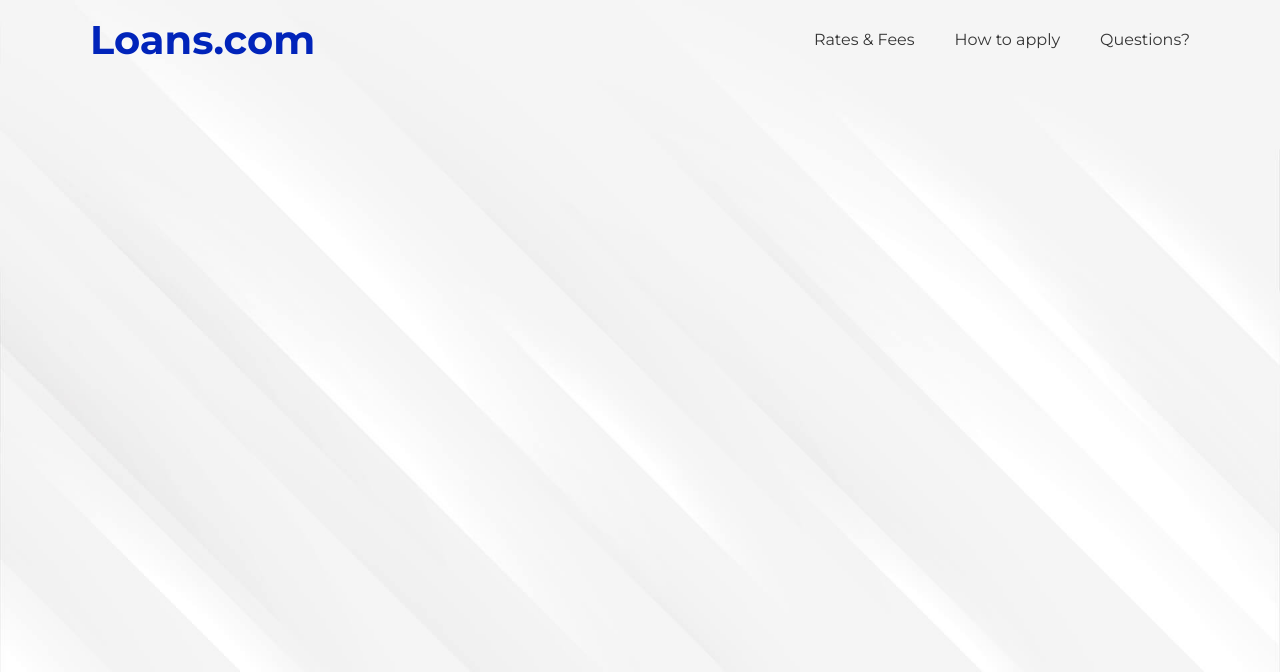
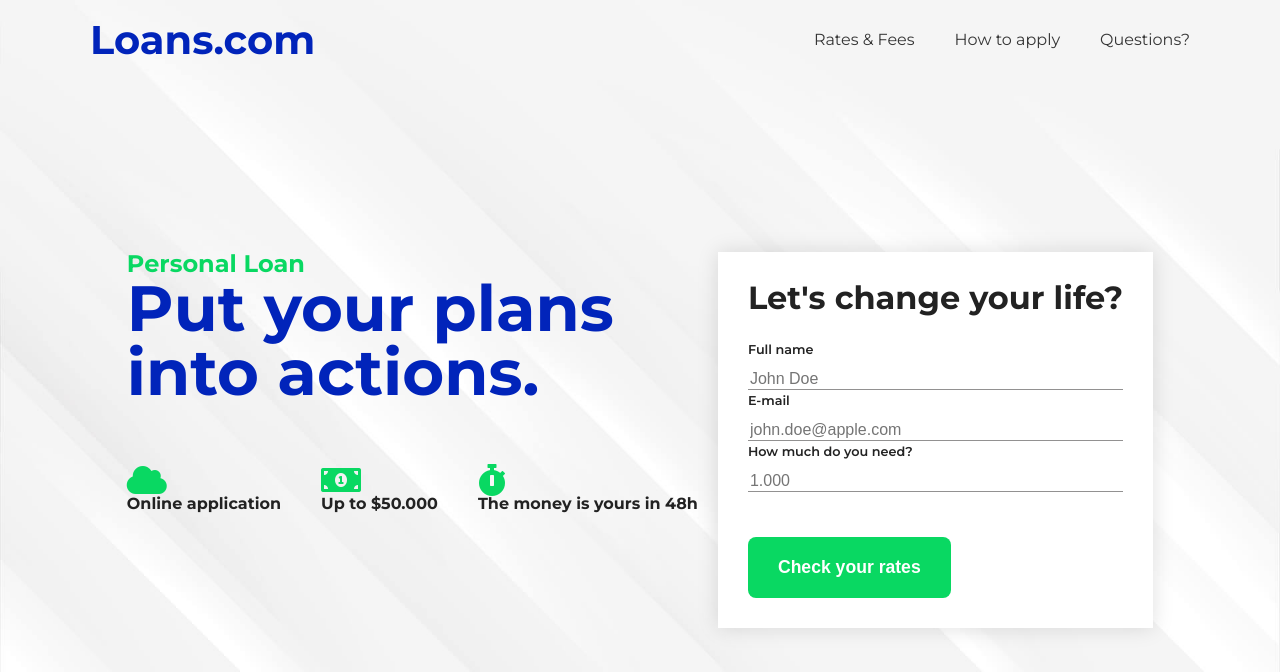
Before and after one commit to KatarzynaMenio/Loans, a website built with Parcel: page index.html in a window 1280 px wide. Built offline with nearby package versions, Linux system fonts and the light colour scheme.

Commit message:
3 - main section

```diff
--- a/index.html
+++ b/index.html
@@ -23,5 +23,46 @@
     </nav>
 </header>
 
+<main class="main container">
+    <section class="main__intro">
+        <div class="intro__info">
+            <span class="info__small-heading">Personal Loan</span>
+            <h2 class="info__heading">Put your plans<br> into actions.</h2>
+
+            <div class="info__icons">
+                <div class="icons__item">
+                    <span class="item__text">Online application</span>
+                </div>
+                <div class="icons__item">
+                    <span class="item__text">Up to $50.000</span>
+                </div>
+                <div class="icons__item">
+                    <span class="item__text">The money is yours in 48h</span>
+                </div>
+            </div>
+        </div>
+
+        <div class="intro__form">
+            <h3 class="form__heading">Let's change your life?</h3>
+            <form>
+                <div class="form__field">
+                    <label for="name">Full name</label>
+                    <input type="text" class="form__input" id="name" placeholder="John Doe"/>
+                </div>
+                <div class="form__field">
+                    <label for="email">E-mail</label>
+                    <input type="email" class="form__input" id="email" placeholder="john.doe@apple.com"/>
+                </div>
+                <div class="form__field">
+                    <label for="amount">How much do you need?</label>
+                    <input type="number" class="form__input" id="amount" placeholder="1.000"/>
+                </div>
+
+                <button type="submit" class="form__button">Check your rates</button>
+            </form>
+        </div>
+    </section>
+</main>
+
 </body>
 </html>
--- a/scss/_main.scss
+++ b/scss/_main.scss
@@ -60,3 +60,121 @@ body {
     }
   }
 }
+
+.main {
+  display: flex;
+  justify-content: center;
+  align-items: center;
+  height: calc(100vh - 80px);
+
+  .main__intro {
+    display: flex;
+
+    .intro__info {
+      .info__small-heading {
+        color: $accent-color;
+        font-weight: 700;
+        font-size: 1.5rem;
+      }
+
+      .info__heading {
+        color: $main-color;
+        font-weight: 700;
+        font-size: 4rem;
+      }
+    }
+
+    .info__icons {
+      display: flex;
+      margin-top: 60px;
+      position: relative;
+
+      span {
+        font-weight: 700;
+      }
+
+      .icons__item {
+        display: flex;
+        flex-direction: column;
+        margin: 0 20px;
+
+        &:first-child {
+          margin-left: 0;
+        }
+
+        &:first-child::before {
+          content: "\f0c2";
+          position: relative;
+          color: $accent-color;
+          font-size: 2rem;
+          font-weight: 700;
+          font-family: "Font Awesome 5 Free", sans-serif;
+        }
+
+        &:nth-child(2)::before {
+          content: "\f3d1";
+          position: relative;
+          color: $accent-color;
+          font-size: 2rem;
+          font-weight: 700;
+          font-family: "Font Awesome 5 Free", sans-serif;
+        }
+
+        &:nth-child(3)::before {
+          content: "\f2f2";
+          position: relative;
+          color: $accent-color;
+          font-size: 2rem;
+          font-weight: 700;
+          font-family: "Font Awesome 5 Free", sans-serif;
+        }
+      }
+    }
+
+    .intro__form {
+      box-shadow: 0 0 20px rgba(0, 0, 0, .13);
+      background-color: white;
+      height: auto;
+
+      h3 {
+        margin: 30px;
+        font-size: 2rem;
+        font-weight: 700;
+      }
+
+      .form__field {
+        display: flex;
+        flex-direction: column;
+        margin: 0 30px 0 30px;
+
+        label {
+          font-size: 0.8rem;
+          font-weight: 600;
+          margin-bottom: 12px;
+        }
+
+        input {
+          border: none;
+          border-bottom: 1px solid rgba(38, 37, 37, 0.5);
+          margin-bottom: 5px;
+        }
+      }
+
+      .form__button {
+        background-color: $accent-color;
+        outline: none;
+        border: none;
+        border-radius: 8px;
+        display: flex;
+        align-content: center;
+        padding: 20px 30px;
+        margin-left: 30px;
+        margin-bottom: 30px;
+        margin-top: 40px;
+        color:white;
+        font-weight: 600;
+        font-size: 1.1rem;
+      }
+    }
+  }
+}
```
